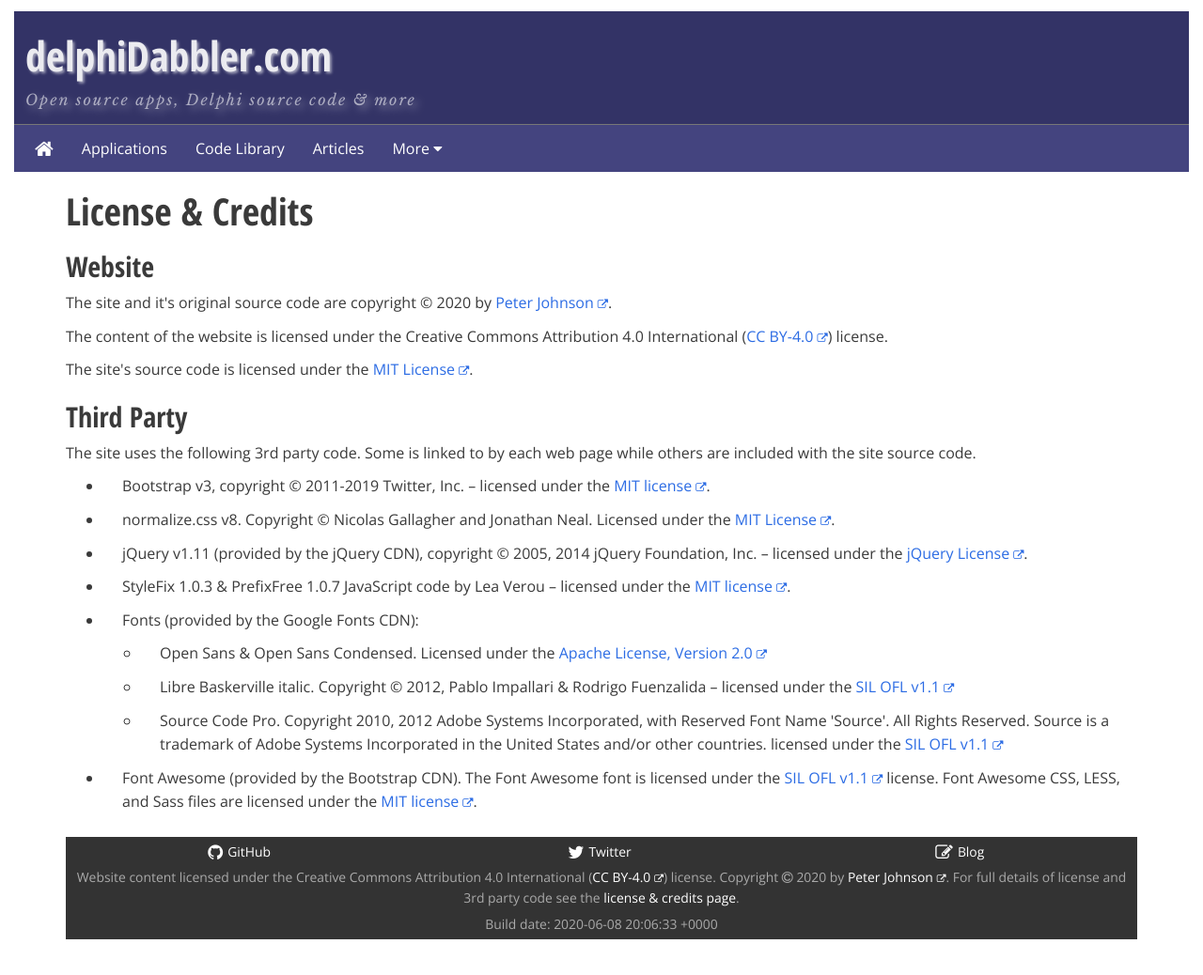
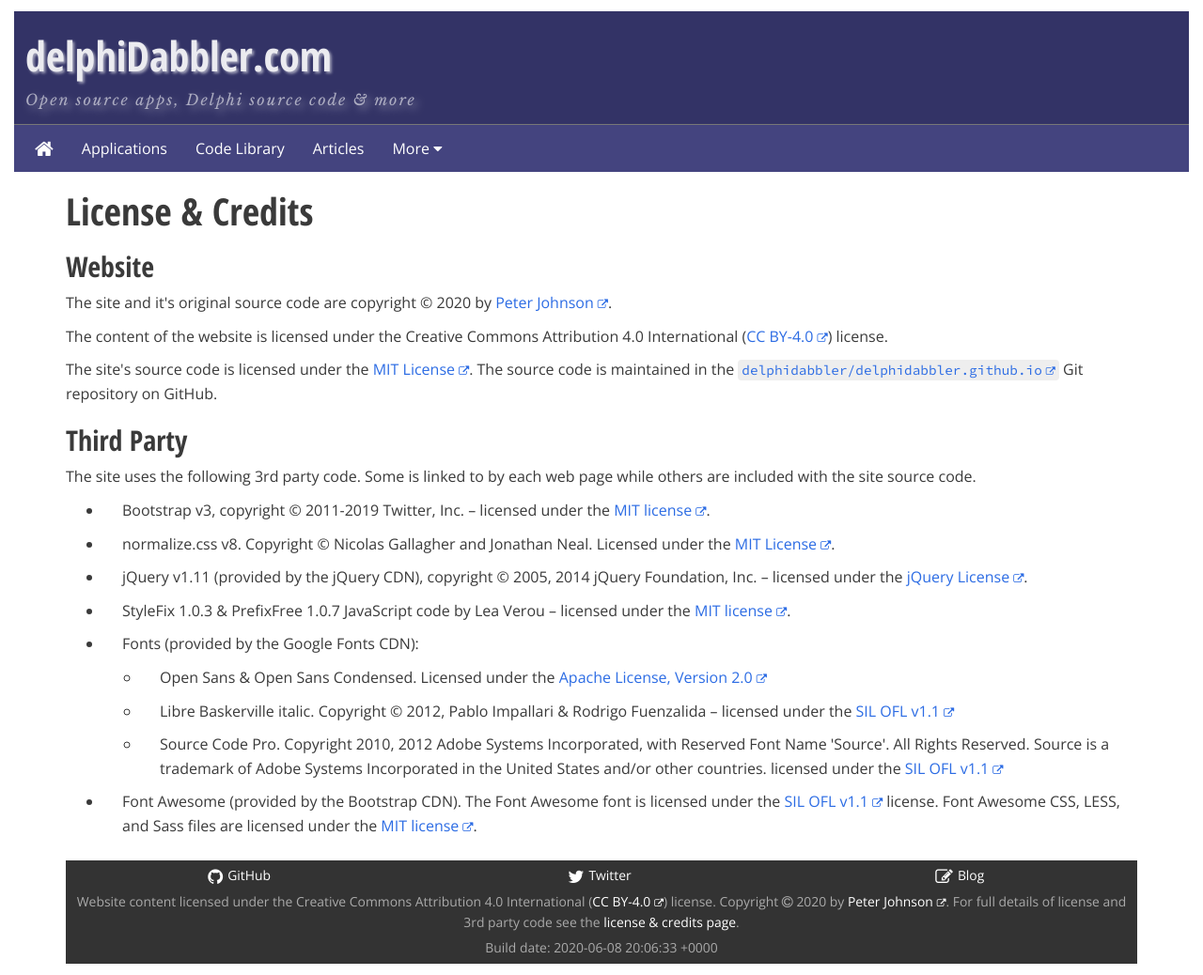
Before and after one commit to delphidabbler/delphidabbler.github.io, a Jekyll site: the page built from credits.html, in a window 1280 px wide. Shown: the whole page at 94% size. Built offline with Jekyll 4.4.1, drawn with Linux system fonts in a browser that asks for light colours; nearby versions of some CDN libraries; before the commit the page ends 1012 px from its top, so only the background shows below that.

Commit message:
Add link to project source from Credits page.

```diff
--- a/credits.html
+++ b/credits.html
@@ -19,7 +19,7 @@
   </p>
 
   <p>
-    The site's source code is licensed under the <a href="{{ site.data.core.site-mit-license-url }}" aria-label="{{ site.data.core.site-mit-license-link-title }}">MIT License</a>.
+    The site's source code is licensed under the <a href="{{ site.data.core.site-mit-license-url }}" aria-label="{{ site.data.core.site-mit-license-link-title }}">MIT License</a>. The source code is maintained in the <code><a href="https://github.com/delphidabbler/delphidabbler.github.io" aria-label="delphidabbler.github.io">delphidabbler/delphidabbler.github.io</a></code> Git repository on GitHub.
   </p>
 
 </section>
```
